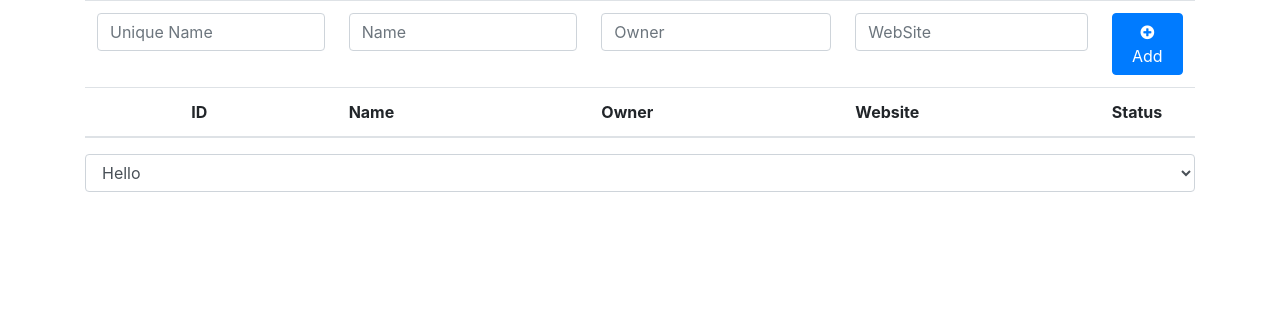
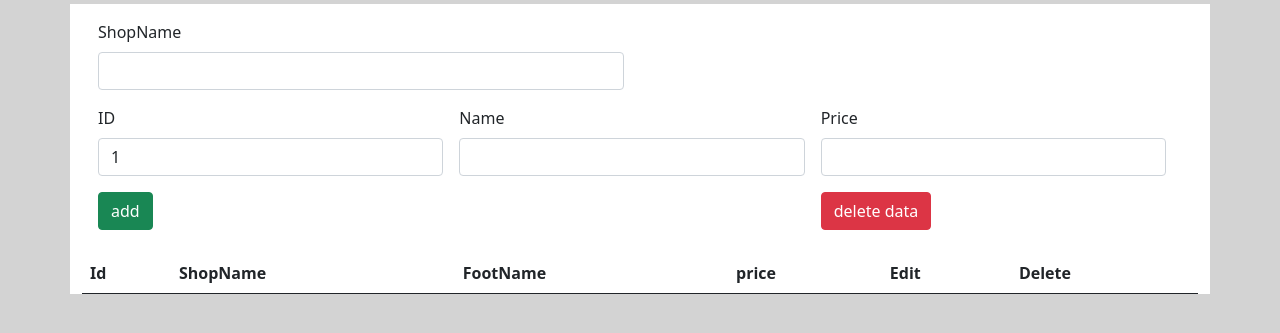
Before and after one commit to nooreethip/restaurant, a PHP site: page / in a window 1280 px wide. Shown: the top 333 px of the page. Run offline with PHP 8.4, Linux system fonts and the light colour scheme; lists and menus that the app fills with data are empty; some libraries are stand-ins or nearby versions.

Commit message:
Update index.php

```diff
--- a/index.php
+++ b/index.php
@@ -1,182 +1,143 @@
 <!DOCTYPE html>
 <html lang="en">
+
 <head>
     <meta charset="UTF-8">
     <meta http-equiv="X-UA-Compatible" content="IE=edge">
     <meta name="viewport" content="width=device-width, initial-scale=1.0">
-    <title>Document</title>
-    <script src="https://cdnjs.cloudflare.com/ajax/libs/jquery/3.6.0/jquery.js"></script>
-    <script src="https://cdnjs.cloudflare.com/ajax/libs/popper.js/1.14.7/umd/popper.min.js" integrity="sha384-UO2eT0CpHqdSJQ6hJty5KVphtPhzWj9WO1clHTMGa3JDZwrnQq4sF86dIHNDz0W1" crossorigin="anonymous"></script>
-    <script src="https://stackpath.bootstrapcdn.com/bootstrap/4.3.1/js/bootstrap.min.js" integrity="sha384-JjSmVgyd0p3pXB1rRibZUAYoIIy6OrQ6VrjIEaFf/nJGzIxFDsf4x0xIM+B07jRM" crossorigin="anonymous"></script>
-    <link rel="stylesheet" href="https://stackpath.bootstrapcdn.com/bootstrap/4.3.1/css/bootstrap.min.css" integrity="sha384-ggOyR0iXCbMQv3Xipma34MD+dH/1fQ784/j6cY/iJTQUOhcWr7x9JvoRxT2MZw1T" crossorigin="anonymous">
-    <link rel="stylesheet" href="fa/css/font-awesome.min.css">
+    <title>ร้านอาหาร</title>
+    <link href="https://cdn.jsdelivr.net/npm/bootstrap@5.0.2/dist/css/bootstrap.min.css" rel="stylesheet"
+        integrity="sha384-EVSTQN3/azprG1Anm3QDgpJLIm9Nao0Yz1ztcQTwFspd3yD65VohhpuuCOmLASjC" crossorigin="anonymous">
+    <script src="https://cdn.jsdelivr.net/npm/bootstrap@5.0.2/dist/js/bootstrap.bundle.min.js"
+        integrity="sha384-MrcW6ZMFYlzcLA8Nl+NtUVF0sA7MsXsP1UyJoMp4YLEuNSfAP+JcXn/tWtIaxVXM"
+        crossorigin="anonymous"></script>
+    <script type="text/javascript" src="https://ajax.googleapis.com/ajax/libs/jquery/1.8.3/jquery.min.js"></script>
+    <script src="https://code.jquery.com/jquery-3.6.0.js"
+        integrity="sha256-H+K7U5CnXl1h5ywQfKtSj8PCmoN9aaq30gDh27Xc0jk=" crossorigin="anonymous"></script>
+    <style>
+        .header{
+            margin-top: 20px;
+        }
+    </style>
+</head>
 
-</head>
-<body>
-    <div class="container">
+<body class="header"style="background-color: lightgray;">
+    <div class="container" style="background-color: white;">
+        <form class="row g-3 container style="background-color: white;"">
+            <div class="col-md-6">
+                <label for="shopName" class="form-label">ShopName</label>
+                <input type="text" class="form-control" id="shopName">
+            </div>
+            <div class="col-md-6">
+                <label for="shopName" class="form-label"></label>
+                <input type="hidden" class="form-control" id="shopName">
+            </div>
 
-        <div>
-        <table class="table">
+            <div class="col-md-4">
+                <label for="idfood" class="form-label">ID</label>
+                <input type="text" class="form-control" id="idfood" value="1">
+            </div>
+            <div class="col-4">
+                <label for="namefood" class="form-label">Name</label>
+                <input type="text" class="form-control" id="namefood" placeholder="">
+            </div>
+            <div class="col-4">
+                <label for="pricefood" class="form-label">Price</label>
+                <input type="number" class="form-control" id="pricefood" placeholder=" ">
+            </div>
+            <div class="col-4">
+                <button type="button" class="btn btn-success" id='btnAdd'>add</button>
+            </div>
+            <div class="col-4">
+                <button type="button" class="btn " id='btnUpdate' style="display: none;background-color: aquamarine;">Update</button>
+            </div>
+            <div class="col-4">
+                <button type="button" class="btn btn-danger" id='btnClear'>delete data</button>
+            </div>
+        </form>
+
+        <!--ฟอม-->
+        <table id="tblAll" class="table table-striped" style="margin-top:23px">
             <thead>
                 <tr>
-
-                    <td colspan=2 >
-                    <input type="hidden" name="" id="txtRID" value="0"/>
-                    <input type="password" class="form-control" id="txtUnique" placeholder="Unique Name" />
-
-                    </td>
-                    <td><input type="text" class="form-control" id="txtName" placeholder="Name" /></td>
-                    <td><input type="text" class="form-control" id="txtOwner" placeholder="Owner" /></td>
-                    <td><input type="text" class="form-control" id="txtWebSite" placeholder="WebSite"/></td>
-                    <td><button class="btn btn-primary"  id="btnAdd"> <i class="fa fa-plus-circle" aria-hidden="true"></i> Add </button></td>
-
-                </tr>
-                <tr>
-                    <th></th>
-                    <th>ID</th>
-                    <th>Name</th>
-                    <th>Owner</th>
-                    <th>Website</th>
-                    <th>Status</th>
+                    <th>Id</th>
+                    <th>ShopName</th>
+                    <th>FootName</th>
+                    <th>price</th>
+                    <th>Edit</th>
+                    <th>Delete</th>
                 </tr>
             </thead>
-            <tbody id="tblRestaurants"></tbody>
-       </table>
-        </div>
-
-
-        <select id="optCate" class="form-control">
-            <option value="1"> Hello </option>
-        </select>
+            <tbody>
+            </tbody>
+        </table>
     </div>
-
-
-
-
-
 </body>
 <script>
-    function loadCate(){
-        var url = "https://cjundang.me/api/category/gets";
-        $.getJSON(url)
-            .done((data)=>{
-                var line = "";
-                $.each(data, (k, v)=>{
-                    line += "<option value='" + v.cid + "'> "+ v.categories + "</option>";
-                });
-                $("#optCate").empty();
-                $("#optCate").append(line);
+    $(function () {
+        $('#btnAdd').on('click', function () {
+            var shopName, namefood, pricefood, idfood;
+            shopName = $("#shopName").val();
+            idfood = $("#idfood").val();
+            namefood = $("#namefood").val();
+            pricefood = $("#pricefood").val();
+            var edit = "<a class='edit' href='JavaScript:void(0);' >Edit</a>";
+            var del = "<a class='delete' href='JavaScript:void(0);'>Delete</a>";
+            if (namefood == "" || pricefood == "" || shopName == " ") {
+                alert("กรุณากรอกข้อมูล!");
+            } else {
+                var table = "<tr><td>" + idfood + "</td><td>" + shopName + "</td><td>" + namefood + "</td><td>" + pricefood + "</td><td>" + edit + "</td><td>" + del + "</td></tr>";
+                $("#tblAll").append(table);
+            }
+            idfood = $("#idfood").val("");
+            shopName = $("#shopName").val();
+            namefood = $("#namefood").val("");
+            pricefood = $("#pricefood").val("");
+            Clear();
+        });
+        $('#btnUpdate').on('click', function () {
+            var shopName, namefood, pricefood, idfood;
+            shopName = $("#shopName").val();
+            idfood = $("#idfood").val();
+            namefood = $("#namefood").val();
+            pricefood = $("#pricefood").val();
+            $('#tblAll tbody tr').eq($('#hfRowIndex').val()).find('td').eq(0).html(idfood);
+            $('#tblAll tbody tr').eq($('#hfRowIndex').val()).find('td').eq(1).html(shopName);
+            $('#tblAll tbody tr').eq($('#hfRowIndex').val()).find('td').eq(2).html(namefood);
+            $('#tblAll tbody tr').eq($('#hfRowIndex').val()).find('td').eq(3).html(pricefood);
+            $('#btnAdd').show();
+            $('#btnUpdate').hide();
+            Clear();
+        });
+        $("#tblAll").on("click", ".delete", function (e) {
+            if (confirm("ยืนยันการลบ")) {
+                $(this).closest('tr').remove();
+            } else {
+                e.preventDefault();
+            }
+        });
+        $('#btnClear').on('click', function () {
+            Clear();
+        });
+        $("#tblAll").on("click", ".edit", function (e) {
+            var row = $(this).closest('tr');
+            $('#hfRowIndex').val($(row).index());
+            var td = $(row).find("td");
+            $('#shopName').val($(td).eq(1).html());
+            $('#idfood').val($(td).eq(0).html());
+            $('#namefood').val($(td).eq(2).html());
+            $('#pricefood').val($(td).eq(3).html());
+            $('#btnAdd').hide();
+            $('#btnUpdate').show();
+        });
+    });
+    function Clear() {
+        $("#shopName").val("");
+        $("#idfood").val("");
+        $("#namefood").val("");
+        $("#pricefood").val("");
+        $("#hfRowIndex").val("");
+    }
+</script>
 
-            })
-
-    }
-    function loadRestaurants(){
-        var url = "https://cjundang.me/api/restaurants/gets";
-        $.getJSON(url).done((data)=>{
-            var line = "";
-            console.log(data);
-            $.each(data, (key, item)=>{
-                    line += "<tr>";
-                    line += "<td> <a class='btn btn-danger btn-sm' href='#' onClick='deleRestaurant("+ item.rid +")'><i class='fa fa-trash' aria-hidden='true'></i> dele </a> ";
-                    line += "<a class='btn btn-primary  btn-sm' href='#' onClick='loadARestaurant("+ item.rid +")' > <i class='fa fa-pencil-square-o' aria-hidden='true'></i> edit </a></td>";
-                    line += "<td>" + item.rid   + "</td>";
-                    line += "<td>" + item.name   + "</td>";
-                    line += "<td>" + item.owner_name   + "</td>";
-                    line += "<td>  <a href='"+ item.website+"'> Link </a></td>";
-                    line += "<td>";
-                    line += "Opened </td>";
-                    line += "</tr>";
-                    console.log(line);
-
-
-            });
-            $("#tblRestaurants").empty();
-            $("#tblRestaurants").append(line);
-
-        })
-        .fail((xhr, status, error)=>{
-
-        });
-    }
-
-    function loadARestaurant(id){
-        var url = "https://cjundang.me/api/restaurants/get/" + id;
-        $.getJSON(url).done((data)=>{
-            console.log(data);
-            var item = data[0];
-            $("#txtRID").val(item.rid);
-            $("#txtName").val(item.name);
-            $("#txtOwner").val(item.owner_name);
-            $("#txtWebSite").val(item.website);
-
-
-        })
-        .fail((xhr, status, error)=>{
-
-        });
-    }
-
-    function deleRestaurant(id){
-
-        var unique_name = prompt("confirm to delete with Uniqe Name");
-        if (unique_name != null){
-            var data = new Object();
-            data.unique_name = unique_name;
-            data.rstatus = 1;
-            var url = "https://cjundang.me/api/restaurants/status";
-            $.post(
-                url,
-                { "data" : JSON.stringify(data)},
-                (data, status)=>{
-                    console.log(data + " " + status);
-                    loadRestaurants();
-                }
-            )
-        }
-
-
-    }
-
-    function addRestaurant(){
-        var data = new Object();
-        data.unique_name = $("#txtUnique").val();
-        data.name = $("#txtName").val();
-        data.owner_name = $("#txtOwner").val();
-        data.website = $("#txtWebSite").val();
-        console.log(JSON.stringify(data));
-        var rid = parseInt($("#txtRID").val());
-
-        if( rid == 0){  // add
-            var url = "https://cjundang.me/api/restaurants/add";
-            $.post(
-                url,
-                {
-                    "data" : JSON.stringify(data)
-                },
-                (data, status)=>{
-                    console.log(data + " " + status);
-                    loadRestaurants();
-                }
-            );
-        }else{
-            var url = "https://cjundang.me/api/restaurants/update";
-            $.post(
-                url,
-                {
-                    "data" : JSON.stringify(data)
-                },
-                (data, status)=>{
-                    console.log(data + " " + status);
-                    loadRestaurants();
-                }
-            );
-        }
-    }
-
-    $(()=>{
-         loadRestaurants();
-         loadCate();
-       $("#btnAdd").click(addRestaurant);
-    })
-</script>
 </html>
```
